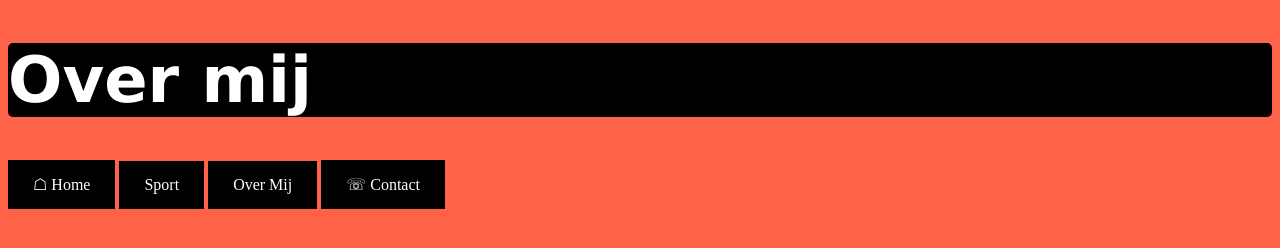
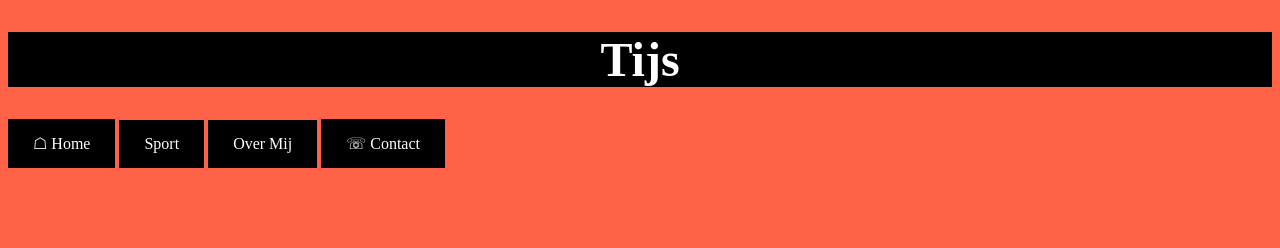
Before and after one commit to tijs1213/Tijs1, a plain HTML site: page 4epagina.html in a window 1280 px wide. Drawn offline with Linux system fonts and the light colour scheme.

Commit message:
Update 4epagina.html

```diff
--- a/4epagina.html
+++ b/4epagina.html
@@ -4,13 +4,11 @@
 <title>Over mij</title>
 <style>
   h1 {
-  border-radius: 5px;
-  border: 5px solid: black;
+  border:5px solid: black;
   background-color: black;
   color: white;
-  font-family: verdana;
-  font-size: 400%;
-  text-align: left;
+  font-size: 300%;
+  text-align: center;
 }
 a:link, a:visited {
   background-color: black;
@@ -33,7 +31,7 @@ p  {
 
 <body style="background-color: tomato;">
 
-<h1>Over mij</h1>
+<h1>Tijs</h1>
 
 <a href="index.html">&#9750 Home</a>
 <a href="2epagina.html">Sport</a>
```
